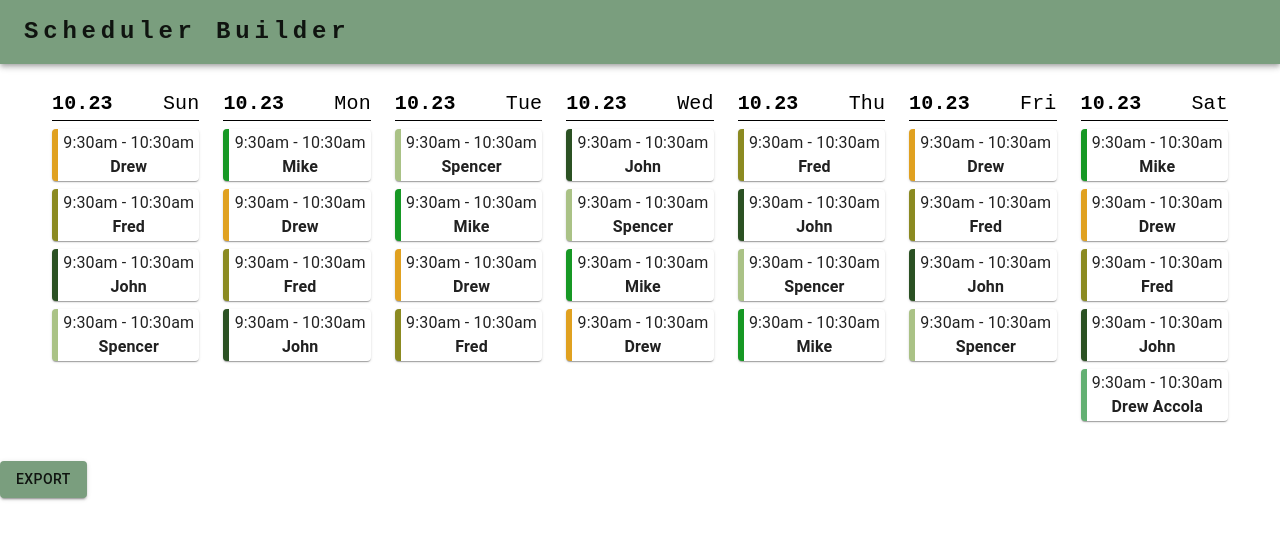
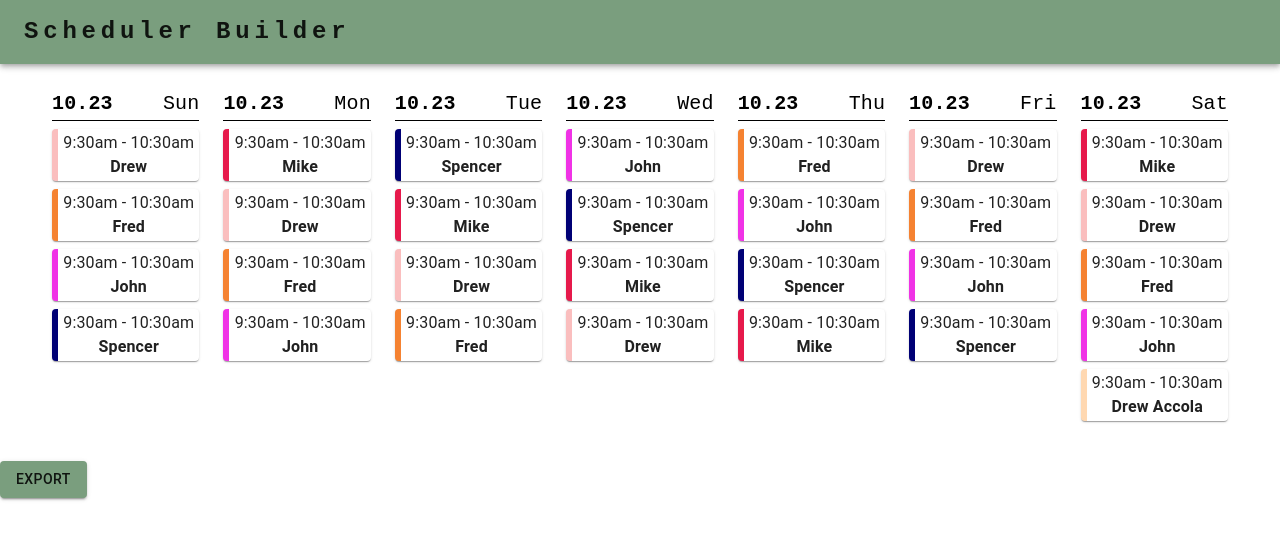
Before and after one commit to Stout-2022-Capstone-Scheduler-Team/SchedulerApp, a Next.js app: page /edit-schedule in a window 1280 px wide. Shown: the top 540 px of the page. Built offline with nearby package versions, Linux system fonts and the light colour scheme.

Commit message:
added set of colors

```diff
--- a/components/calendar/Calendar.tsx
+++ b/components/calendar/Calendar.tsx
@@ -5,12 +5,33 @@ import { WeeklyDate } from "./WeeklyDate";
 import { Grid } from "@mui/material";
 import { RefObject } from "react";
 
+function getColorMap(allShifts: Shift[]): { [key: string]: string } {
+  const colorsMap: { [key: string]: string } = {};
+  let nextAvailableIndex = 0;
+  const colorsArray = ["#e6194b", "#3cb44b", "#ffe119", "#4363d8", "#f58231",
+    "#911eb4", "#46f0f0", "#f032e6", "#bcf60c", "#fabebe",
+    "#008080", "#e6beff", "#9a6324", "#fffac8", "#800000",
+    "#aaffc3", "#808000", "#ffd8b1", "#000075", "#808080"];
+
+  // randomly shuffles the array
+  colorsArray.sort(() => Math.random() - 0.5);
+
+  allShifts.forEach(shift => {
+    if (!(shift.owner in colorsMap)) {
+      colorsMap[shift.owner] = colorsArray[nextAvailableIndex++];
+    }
+  });
+
+  return colorsMap;
+}
+
 interface Props {
   allShifts: Shift[];
   exportRef?: RefObject<any>;
 }
 
 export function Calendar({ allShifts, exportRef }: Props): JSX.Element {
+  const colorsMap = getColorMap(allShifts);
   const dayOfWeekNumber = Object.keys(DayOftheWeek)
     .filter((v) => !isNaN(Number(v)))
     .map((day) => Number(day));
@@ -26,6 +47,7 @@ export function Calendar({ allShifts, exportRef }: Props): JSX.Element {
         <Grid item xs={1} sx={{ px: 1.5 }} key={day}>
           <DailyShifts
             allShifts={allShifts.filter((shift) => shift.day === day)}
+            colorsMap={colorsMap}
           />
         </Grid>
       ))}
--- a/components/calendar/DailyShifts.tsx
+++ b/components/calendar/DailyShifts.tsx
@@ -6,11 +6,12 @@ import ShiftCard from "./ShiftCard";
 
 interface Props {
   allShifts: Shift[];
+  colorsMap: { [key: string]: string };
 }
 
-export function DailyShifts(props: Props): JSX.Element {
-  const shifts = props.allShifts.map((shift) => (
-    <ShiftCard shift={shift} key={shift.owner + shift.start.toString()} />
+export function DailyShifts({ allShifts, colorsMap }: Props): JSX.Element {
+  const shifts = allShifts.map((shift) => (
+    <ShiftCard shift={shift} colorsMap={colorsMap} key={shift.owner + shift.start.toString()} />
   ));
 
   return (
--- a/components/calendar/ShiftCard.tsx
+++ b/components/calendar/ShiftCard.tsx
@@ -1,27 +1,15 @@
 import { Card, CardContent, Typography } from "@mui/material";
 import { Shift } from "../../entities/types";
 
-function getRandomColor(str: string): string {
-  let hash = 0;
-  for (let i = 0; i < str.length; i++) {
-    hash = str.charCodeAt(i) + ((hash << 5) - hash);
-  }
-  let color = "#";
-  for (let i = 0; i < 3; i++) {
-    const value = (hash >> (i * 8)) & 0xff;
-    color += ("" + value.toString(16)).substring(-2);
-  }
-  return color;
+interface ShiftCardProps {
+  shift: Shift;
+  colorsMap: { [key: string]: string };
 }
 
-interface ShiftCardProps {
-  shift: Shift;
-}
-
-export default function ShiftCard({ shift }: ShiftCardProps): JSX.Element {
+export default function ShiftCard({ shift, colorsMap }: ShiftCardProps): JSX.Element {
   return (
     <Card
-      sx={{ mt: 1, borderLeft: 6, borderColor: getRandomColor(shift.owner) }}
+      sx={{ mt: 1, borderLeft: 6, borderColor: colorsMap[shift.owner] }}
     >
       <CardContent sx={{ p: 0.25, "&:last-child": { p: 0.25 } }}>
         <Typography sx={{ display: "flex", justifyContent: "center" }}>
```
